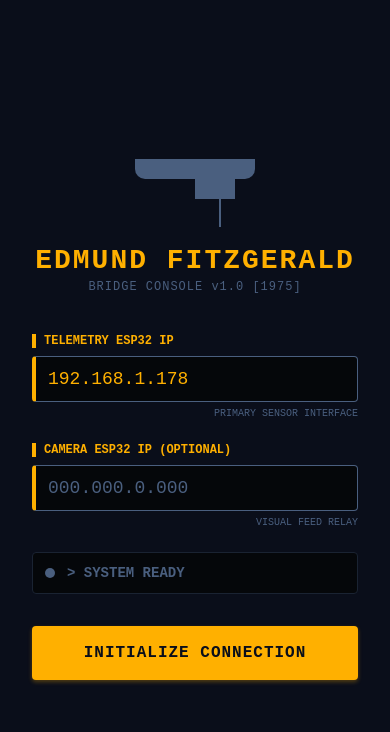
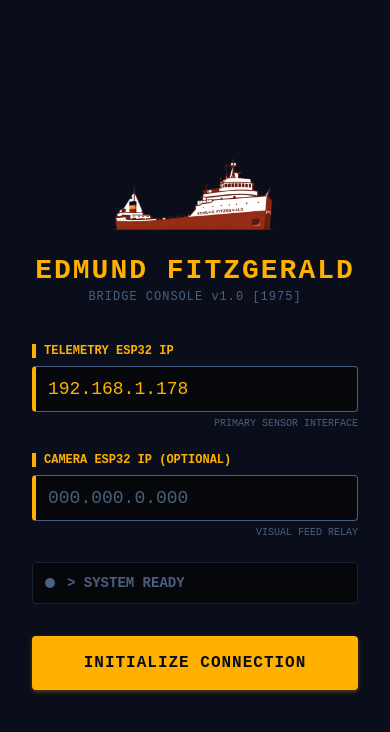
Before and after one commit to ryanmio/EdmundFitzgeraldController, a React Native app in the folder boat-telemetry-app/: screen /Connection in a window 390 px wide. Shown: the top 732 px of the page. Built offline with nearby package versions, Linux system fonts and the light colour scheme.

Commit message:
feat: replace ASCII ship logo with actual Edmund Fitzgerald illustration
- Add boat.png to assets folder (high-quality freighter illustration)
- Update ConnectionScreen to display image instead of ASCII logo
- Improve visual authenticity of connection screen

```diff
--- a/boat-telemetry-app/src/screens/ConnectionScreen.tsx
+++ b/boat-telemetry-app/src/screens/ConnectionScreen.tsx
@@ -9,6 +9,7 @@
   KeyboardAvoidingView,
   Platform,
   ScrollView,
+  Image,
 } from 'react-native';
 import { NativeStackNavigationProp } from '@react-navigation/native-stack';
 import { checkConnection } from '../services/esp32Service';
@@ -103,11 +104,13 @@
       <ScrollView contentContainerStyle={styles.scrollContent}>
         <View style={styles.content}>
           {/* Header */}
-          <View style={styles.shipLogoContainer}>
-            <View style={styles.shipHull} />
-            <View style={styles.shipCabin} />
-            <View style={styles.shipMast} />
-          </View>
+        <View style={styles.shipLogoContainer}>
+          <Image
+            source={require('../../assets/boat.png')}
+            style={styles.boatImage}
+            resizeMode="contain"
+          />
+        </View>
 
           <Text style={styles.title}>EDMUND FITZGERALD</Text>
           <Text style={styles.subtitle}>BRIDGE CONSOLE v1.0 [1975]</Text>
@@ -221,29 +224,12 @@
   shipLogoContainer: {
     alignItems: 'center',
     marginBottom: 20,
-    height: 60,
-    justifyContent: 'flex-end',
+    height: 80,
+    justifyContent: 'center',
   },
-  shipHull: {
-    width: 120,
-    height: 20,
-    backgroundColor: COLORS.secondary,
-    borderBottomLeftRadius: 10,
-    borderBottomRightRadius: 10,
-  },
-  shipCabin: {
-    width: 40,
-    height: 20,
-    backgroundColor: COLORS.secondary,
-    marginBottom: -2,
-    marginLeft: 40,
-  },
-  shipMast: {
-    width: 2,
-    height: 30,
-    backgroundColor: COLORS.secondary,
-    marginBottom: -2,
-    marginLeft: 50,
+  boatImage: {
+    width: '80%',
+    height: '100%',
   },
   title: {
     fontSize: 28,
```
Also changed, not shown: boat-telemetry-app/assets/boat.png (added), 1 other file (tests, documents, lock files or other folders).
